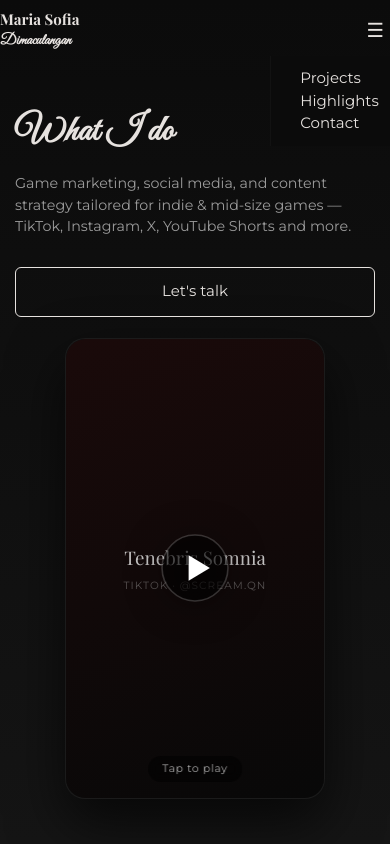
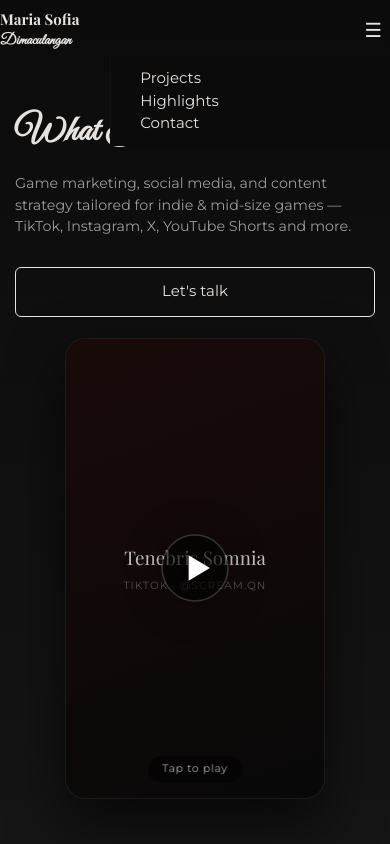
Before and after one commit to vinny-Kev/scream.qn, a plain HTML site: page index.html in a window 390 px wide. Both pictures are taken after a click on the button "Toggle navigation". Shown: the top 844 px of the page. Drawn offline with nearby package versions, Linux system fonts and the light colour scheme; a web font is replaced by a local one.

Commit message:
mobile update

```diff
--- a/assets/css/layout.css
+++ b/assets/css/layout.css
@@ -20,7 +20,11 @@
     display:none;
     background:none;border:0;
     color:var(--accent);
-    font-size:1.3rem}
+    font-size:1.3rem;
+    padding:6px 8px; /* increase hit area */
+    touch-action:manipulation; /* improve touch responsiveness */
+    -webkit-tap-highlight-color: transparent;
+}
 .hero{
     padding:4rem 0}
 .hero-inner{
@@ -49,7 +53,7 @@
 @media (max-width:900px){
   .hero-inner{grid-template-columns:1fr}
     .about .grid{grid-template-columns:1fr}
-  .nav-toggle{display:block}
+    .nav-toggle{display:block}
   .main-nav{
     position:fixed;
     right:0;top:64px;
@@ -58,6 +62,8 @@
     border-left:1px solid rgba(255,255,255,.03);
     display:none;
     flex-direction:column}
+    .nav-toggle{z-index:60}
+    .main-nav{z-index:55; width:min(86vw,280px);} /* ensure menu sits above content and is touch-friendly */
   .main-nav.open{
     display:flex}
   .nav-wrap{
--- a/assets/js/main.js
+++ b/assets/js/main.js
@@ -2,8 +2,16 @@
   const navToggle = document.getElementById('navToggle');
   const mainNav = document.getElementById('mainNav');
   if(navToggle){
-    navToggle.addEventListener('click',()=>{
-      mainNav.classList.toggle('open');
+    // accessibility: link toggle to the menu and keep state in aria attributes
+    navToggle.setAttribute('aria-controls', 'mainNav');
+    navToggle.setAttribute('aria-expanded', 'false');
+    if(mainNav) mainNav.setAttribute('aria-hidden', 'true');
+
+    navToggle.addEventListener('click', ()=>{
+      if(!mainNav) return;
+      const isOpen = mainNav.classList.toggle('open');
+      navToggle.setAttribute('aria-expanded', isOpen ? 'true' : 'false');
+      mainNav.setAttribute('aria-hidden', isOpen ? 'false' : 'true');
     });
   }
 
--- a/index.html
+++ b/index.html
@@ -191,7 +191,7 @@
         <a href="highlights.html">Highlights</a>
         <a href="contact.html" class="cta">Contact</a>
       </nav>
-      <button id="navToggle" class="nav-toggle">☰</button>
+      <button id="navToggle" class="nav-toggle" aria-controls="mainNav" aria-expanded="false" aria-label="Toggle navigation">☰</button>
     </div>
   </header>
 
```
